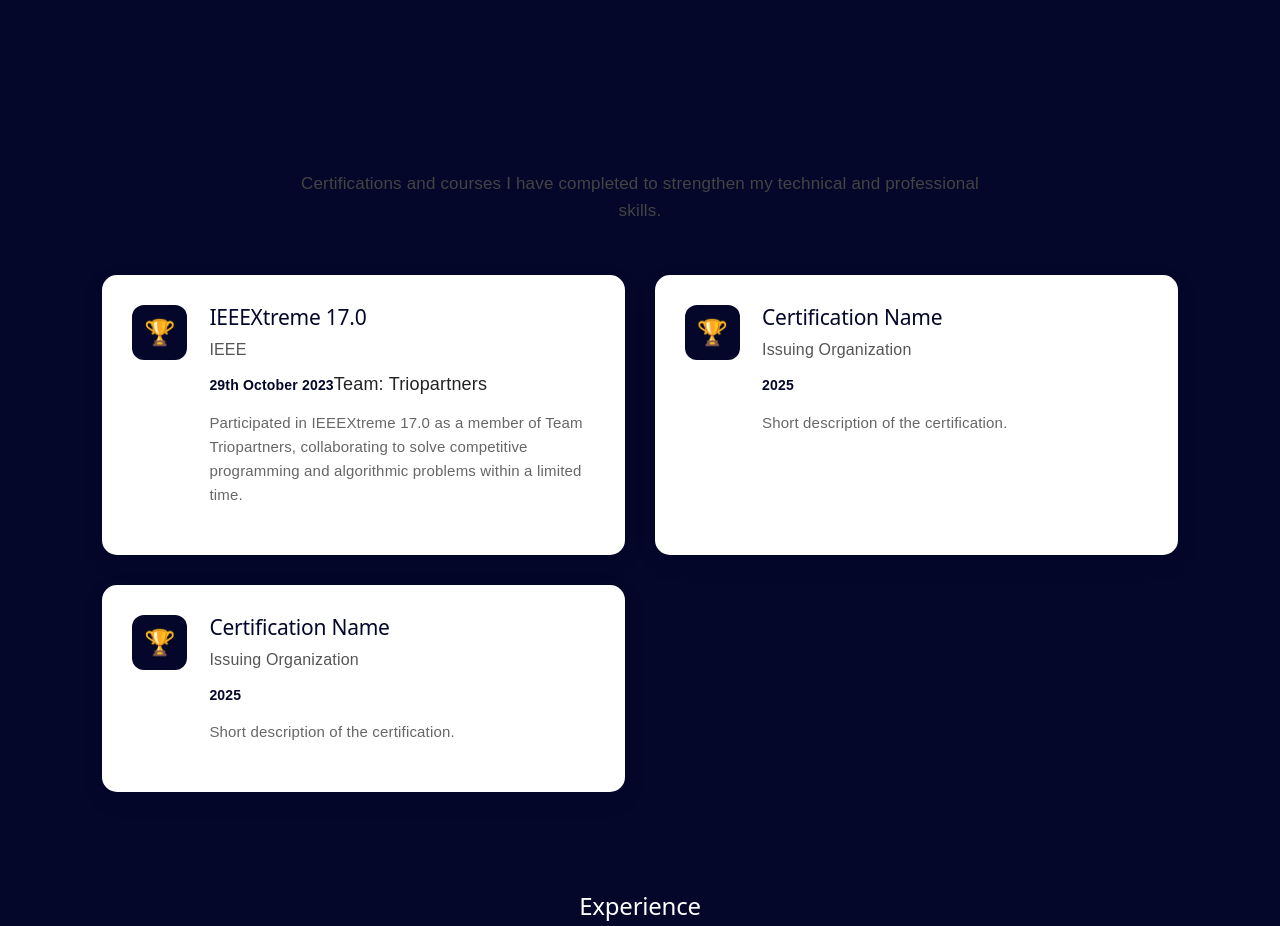
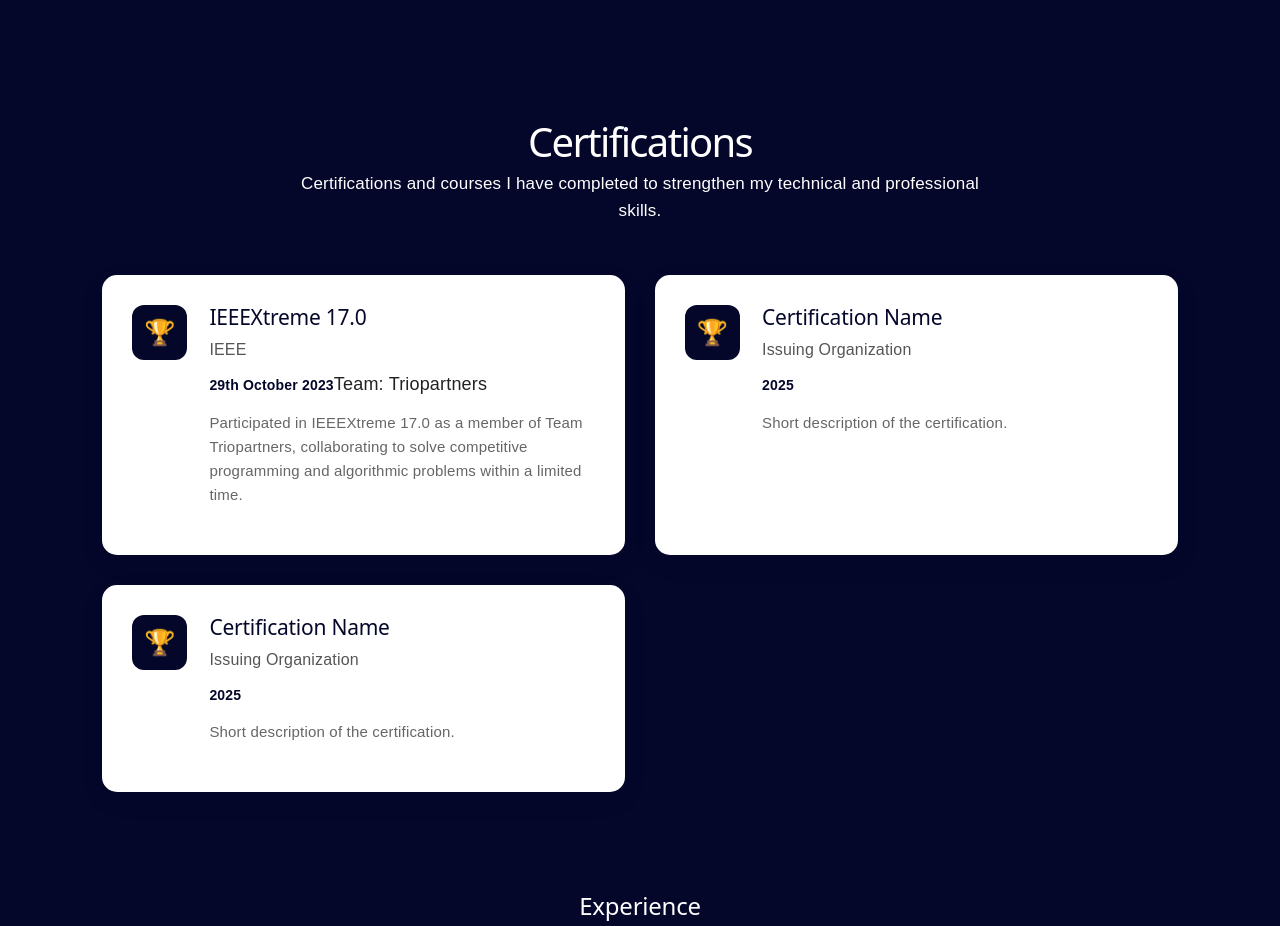
Before and after one commit to ishqafathima/My-Portfolio, a React (Vite) app: page / in a window 1280 px wide. Shown: the part 3260-4186 px from the top of the page. Built offline with nearby package versions, Linux system fonts and the light colour scheme.

Commit message:
update portfolio

```diff
--- a/src/sections/Certifications/Certifications.css
+++ b/src/sections/Certifications/Certifications.css
@@ -12,7 +12,7 @@
 .certifications-content h1 {
   text-align: center;
   font-size: 40px;
-  color: #04072a;
+  color: #ffffff;
   margin-bottom: 15px;
 }
 
@@ -21,7 +21,7 @@
   max-width: 700px;
   margin: 0 auto 50px;
   font-size: 17px;
-  color: #444;
+  color:#ffffff ;
   line-height: 1.6;
 }
 
```
